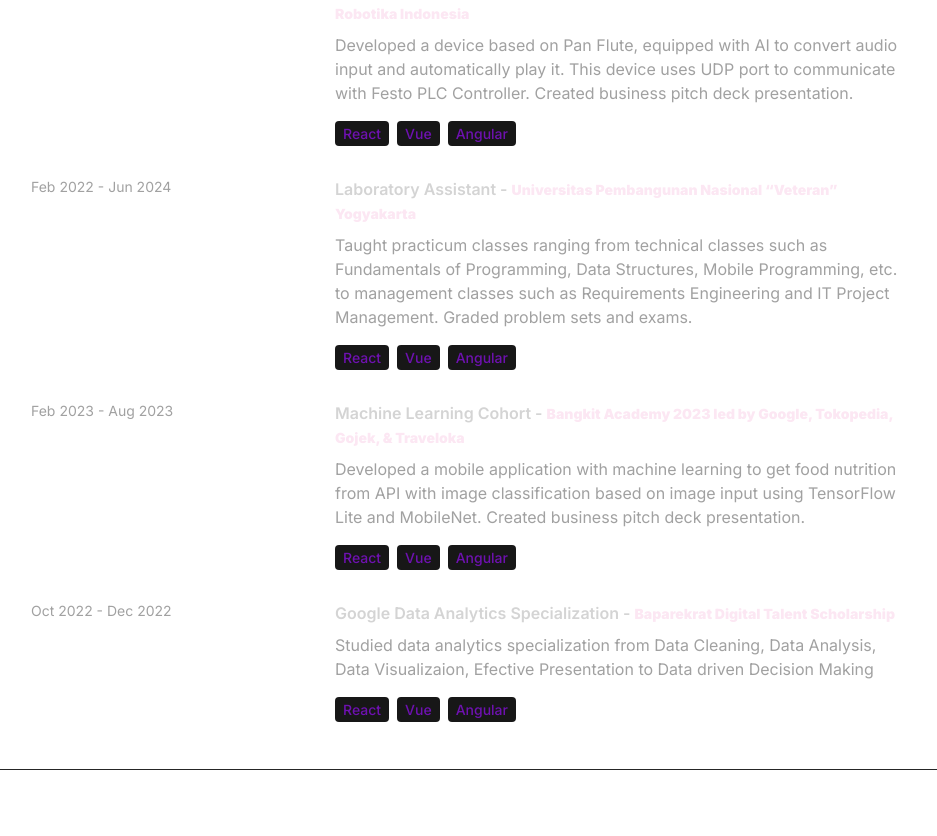
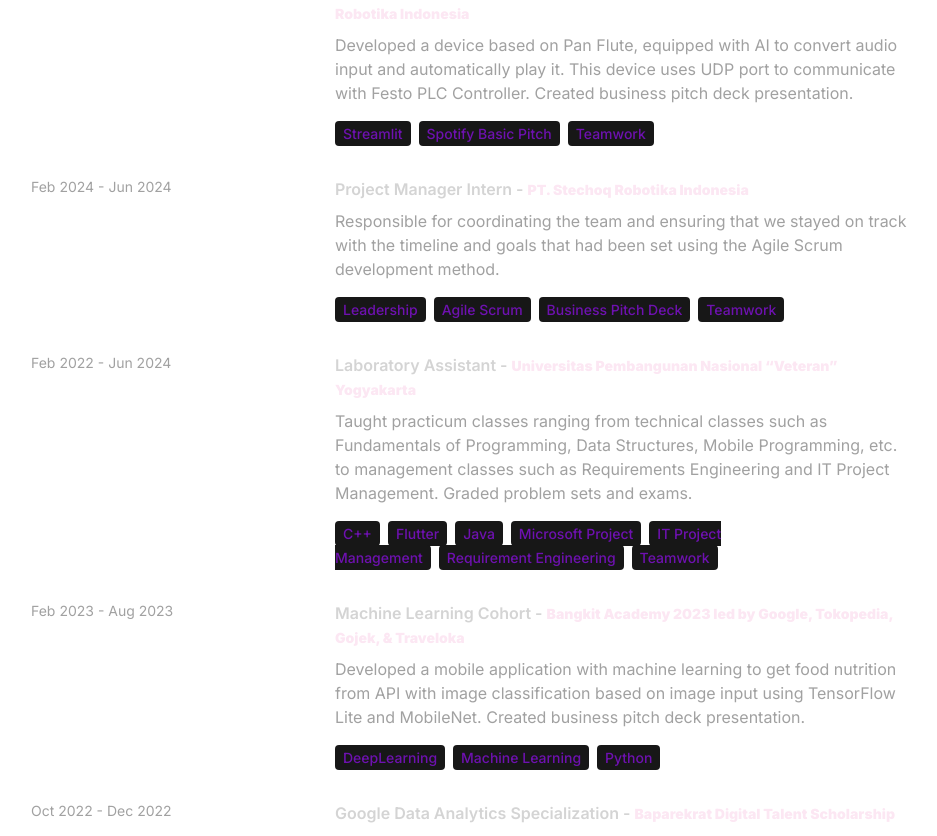
Before and after one commit to iamfeizal/react-portfolio, a React (Vite) app: page / in a window 1280 px wide. Shown: the part 1940-2776 px from the top of the page, without its empty margins (169-1106 px from the left). Built offline with nearby package versions, Linux system fonts and the light colour scheme.

Commit message:
edit exp

```diff
--- a/src/components/Hero.jsx
+++ b/src/components/Hero.jsx
@@ -40,7 +40,7 @@
                     initial="hidden"
                     transition="transition"
                     className="bg-gradient-to-r from-pink-300 via-slate-500 to-purple-500 bg-clip-text text-4xl tracking-tight text-transparent">
-                        [ {text}<span className="text-cyan-300"><Cursor cursorStyle='|'/></span> ]
+                        [ {text}<span className="text-cyan-300"><Cursor cursorStyle='|'/></span>]
                     </motion.span>
                     <a href={cv} target="_blank">
                         <motion.button
--- a/src/constants/index.js
+++ b/src/constants/index.js
@@ -1,5 +1,3 @@
-export const HERO = 'Hello There!.'
-
 export const ABOUT = 'I\'m an Fresh Graduate Information System Student with passion in Machine Learning and Data Science with various Non-Professional project experiences both Individual and Team. Over my career development, I have a track record of leading and implementing various projects from student activities unit to laboratory assistants and internship projects. I\'am deeply committed to expanding my skill set and currently active participating in various trainings to develop my hard and soft skills.'
 
 export const EXPERIENCES = [
@@ -8,32 +6,40 @@
         company: 'PT. Stechoq Robotika Indonesia',
         descripction: 'Developed a device based on Pan Flute, equipped with AI to convert audio input and automatically play it. This device uses UDP port to communicate with Festo PLC Controller. Created business pitch deck presentation.',
         year: 'Feb 2024 - Jun 2024',
-        skills: ['React', 'Vue', 'Angular'],
-        link: 'https://github.com'
+        skills: ['Streamlit', 'Spotify Basic Pitch', 'Teamwork'],
+        link: 'https://stechoq.com'
+    },
+    {
+        role: 'Project Manager Intern',
+        company: 'PT. Stechoq Robotika Indonesia',
+        descripction: 'Responsible for coordinating the team and ensuring that we stayed on track with the timeline and goals that had been set using the Agile Scrum development method.',
+        year: 'Feb 2024 - Jun 2024',
+        skills: ['Leadership', 'Agile Scrum', 'Business Pitch Deck', 'Teamwork'],
+        link: 'https://stechoq.com'
     },
     {
         role: 'Laboratory Assistant',
         company: 'Universitas Pembangunan Nasional “Veteran” Yogyakarta',
         descripction: 'Taught practicum classes ranging from technical classes such as Fundamentals of Programming, Data Structures, Mobile Programming, etc. to management classes such as Requirements Engineering and IT Project Management. Graded problem sets and exams.',
         year: 'Feb 2022 - Jun 2024',
-        skills: ['React', 'Vue', 'Angular'],
-        link: 'https://github.com'
+        skills: ['C++', 'Flutter', 'Java', 'Microsoft Project', 'IT Project Management', 'Requirement Engineering', 'Teamwork'],
+        link: 'http://upnyk.ac.id/'
     },
     {
         role: 'Machine Learning Cohort',
         company: 'Bangkit Academy 2023 led by Google, Tokopedia, Gojek, & Traveloka',
         descripction: 'Developed a mobile application with machine learning to get food nutrition from API with image classification based on image input using TensorFlow Lite and MobileNet. Created business pitch deck presentation.',
         year: 'Feb 2023 - Aug 2023',
-        skills: ['React', 'Vue', 'Angular'],
-        link: 'https://github.com'
+        skills: ['DeepLearning', 'Machine Learning', 'Python'],
+        link: 'https://grow.google/intl/id_id/bangkit/?tab=machine-learning'
     },
     {
         role: 'Google Data Analytics Specialization',
         company: 'Baparekrat Digital Talent Scholarship',
         descripction: 'Studied data analytics specialization from Data Cleaning, Data Analysis, Data Visualizaion, Efective Presentation to Data driven Decision Making',
         year: 'Oct 2022 - Dec 2022',
-        skills: ['React', 'Vue', 'Angular'],
-        link: 'https://github.com'
+        skills: ['Data Cleaning', 'Data Analysis', 'Data Visualization', 'Data Driven Decision Making'],
+        link: 'https://bdd.kemenparekraf.go.id/'
     },
 ]
 
@@ -42,22 +48,22 @@
         title: 'Automatic CCTV Attendance System',
         image: 'https://via.placeholder.com/150',
         description: 'Improve the attendance system by implementing an automatic attendance system on CCTV using the Haar Cascade Classifier algorithm and FaceNet machine learning model with the highest accuracy of 89.92%',
-        skills: ['React', 'TailwindCSS'],
-        link: 'https://github.com'
+        skills: ['Django', 'OpenCV', 'FaceNet', 'Haar Cascade Classifier', 'RTSP'],
+        link: 'https://github.com/iamfeizal/django-cctv-auto-attendance-system'
     },
     {
         title: 'VEMD Pan Flute Project',
         image: 'https://via.placeholder.com/150',
         description: 'Creating machine learning that detects and converts pitch data based on audio input with Spotify Basic-Pitch machine learning model, post-process it with a custom algoritm, and sends the byte data via UDP port to the PLC.',
-        skills: ['React', 'TailwindCSS'],
+        skills: ['Streamlit', 'Spotify Basic Pitch', 'UDP', 'PLC'],
         link: 'https://github.com'
     },
     {
         title: 'CaloryIn Project',
         image: 'https://via.placeholder.com/150',
         description: 'Creating machine learning model to get food nutrition from National Agricultural Library USDA (United States Department of Agriculture) with image classification for mobile application using TensorFlow Lite and MobileNetV2.',
-        skills: ['React', 'TailwindCSS'],
-        link: 'https://github.com'
+        skills: ['DeepLearning', 'TensorFlow Lite', 'MobileNet'],
+        link: 'https://github.com/CaroluceRickyHarkrisN/CaloryIn'
     },
 ]
 
```
